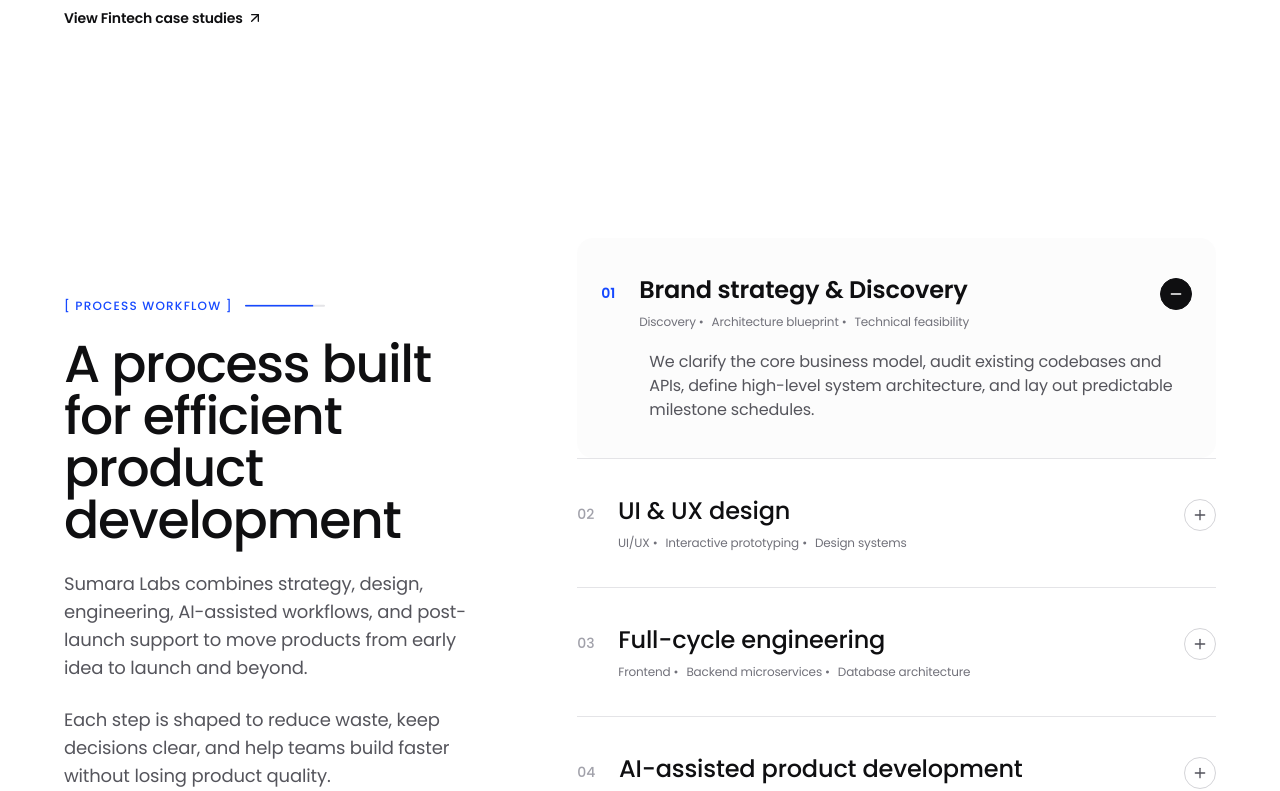
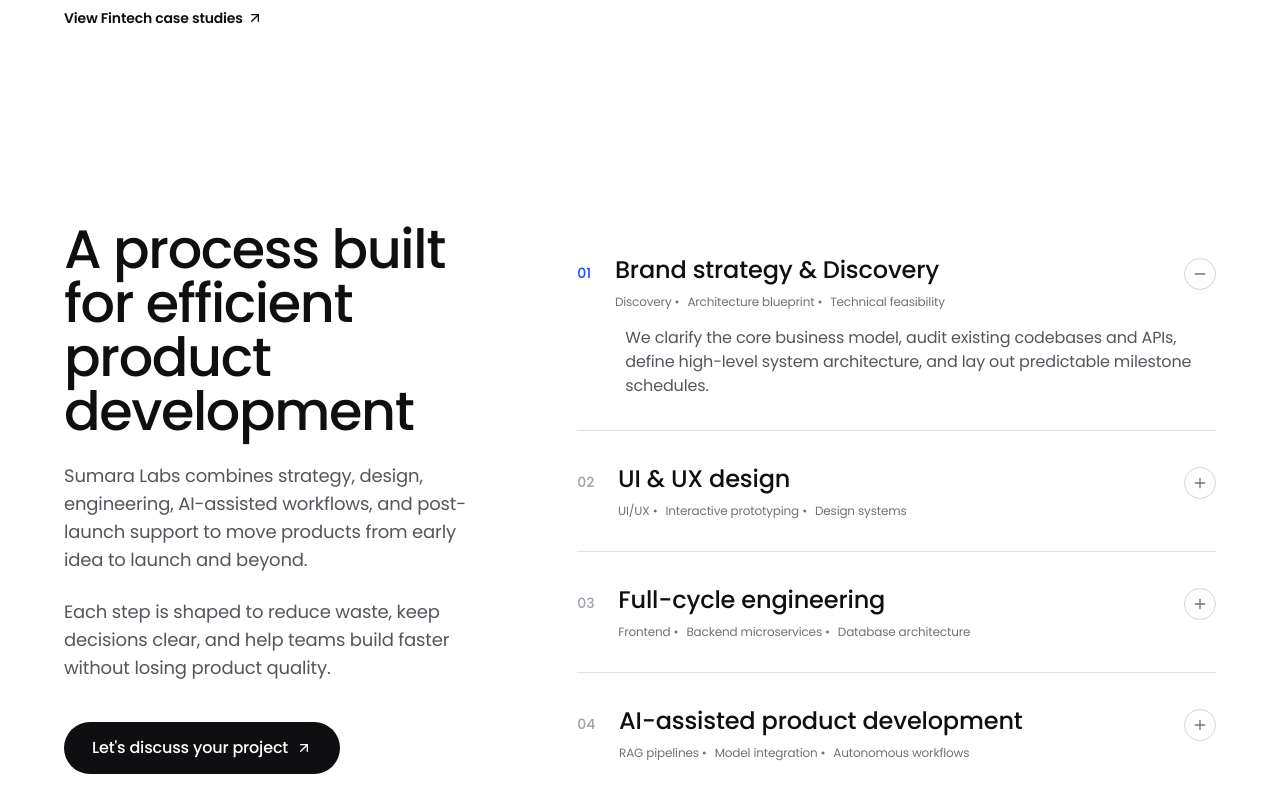
Before and after one commit to Software-House-EB/sumara-labs, a React (Vite) app: page / in a window 1280 px wide. Shown: the part 5260-6051 px from the top of the page. Built offline with nearby package versions, Linux system fonts and the light colour scheme.

Commit message:
style: remove progress bar, restore clean FAQ-style accordion, and align sticky bottom boundary

```diff
--- a/src/components/home/ProcessSection.jsx
+++ b/src/components/home/ProcessSection.jsx
@@ -1,6 +1,6 @@
-import React, { useState, useRef } from 'react';
+import React, { useState } from 'react';
 import { Link } from 'react-router-dom';
-import { motion, AnimatePresence, useScroll, useTransform } from 'framer-motion';
+import { motion, AnimatePresence } from 'framer-motion';
 import { Plus, Minus, ArrowUpRight } from 'lucide-react';
 
 const processSteps = [
@@ -44,47 +44,16 @@ const processSteps = [
 
 export default function ProcessSection() {
   const [openStep, setOpenStep] = useState(0);
-  const sectionRef = useRef(null);
-
-  // Scroll-linked progress for dynamic slide-down animation
-  const { scrollYProgress } = useScroll({
-    target: sectionRef,
-    offset: ['start start', 'end end'],
-  });
-
-  // Smooth slide-down parallax translation for sticky left column
-  const leftSlideY = useTransform(scrollYProgress, [0, 1], [0, 70]);
 
   return (
-    <section
-      ref={sectionRef}
-      id="process"
-      className="py-16 sm:py-24 lg:py-28 bg-white relative"
-    >
+    <section id="process" className="py-16 sm:py-20 lg:py-24 bg-white relative">
       <div className="section-container">
         <div className="grid grid-cols-1 md:grid-cols-12 gap-12 lg:gap-20 items-start">
           {/* ========================================================
-              LEFT COLUMN: Sticky & Animates Slide Down with Scroll
+              LEFT COLUMN: Sticky headline & CTA (Aligns with bottom)
               ======================================================== */}
-          <div className="md:col-span-5 md:sticky md:top-32 lg:top-36 self-start z-10">
-            <motion.div
-              style={{ y: leftSlideY }}
-              className="space-y-6"
-            >
-              {/* Process Step Progress Bar */}
-              <div className="flex items-center gap-3">
-                <span className="text-xs font-mono font-medium uppercase tracking-widest text-[#1649FF]">
-                  [ Process Workflow ]
-                </span>
-                <div className="h-0.5 flex-1 max-w-[80px] bg-zinc-200 rounded-full overflow-hidden">
-                  <motion.div
-                    style={{ scaleX: scrollYProgress, transformOrigin: 'left' }}
-                    className="h-full bg-[#1649FF]"
-                  />
-                </div>
-              </div>
-
-              <h2 className="text-3xl sm:text-5xl lg:text-[52px] font-medium tracking-tight text-[#0f0f11] leading-[1.12]">
+          <div className="md:col-span-5 md:sticky md:top-28 lg:top-32 self-start space-y-6">
+            <h2 className="text-3xl sm:text-5xl lg:text-[54px] font-medium tracking-tight text-[#0f0f11] leading-[1.12]">
               A process built for efficient product development
             </h2>
             <p className="text-base sm:text-lg text-[#55555c] leading-relaxed">
@@ -103,36 +72,28 @@ export default function ProcessSection() {
                 <ArrowUpRight className="w-4 h-4 ml-2 transition-transform duration-300 group-hover:translate-x-0.5 group-hover:-translate-y-0.5" />
               </Link>
             </div>
-            </motion.div>
           </div>
 
           {/* ========================================================
-              RIGHT COLUMN: Freely Scrollable Step-by-Step Accordion
+              RIGHT COLUMN: Clean FAQ-style Accordion Steps
               ======================================================== */}
           <div className="md:col-span-7 divide-y divide-zinc-200">
             {processSteps.map((step, idx) => {
               const isOpen = openStep === idx;
               return (
-                <div
-                  key={idx}
-                  className={`py-7 sm:py-9 transition-colors ${
-                    isOpen ? 'bg-zinc-50/50 rounded-2xl px-4 sm:px-6' : ''
-                  }`}
-                >
+                <div key={idx} className="py-6 sm:py-8 transition-colors">
                   <button
                     onClick={() => setOpenStep(isOpen ? -1 : idx)}
-                    className="w-full text-left flex items-start justify-between gap-4 group"
+                    className="w-full text-left flex items-start justify-between gap-4 group cursor-pointer"
                   >
                     <div className="flex items-baseline gap-4 sm:gap-6">
                       <span className={`text-sm font-mono font-medium transition-colors ${
-                        isOpen ? 'text-[#1649FF] font-semibold' : 'text-zinc-400'
+                        isOpen ? 'text-[#1649FF]' : 'text-zinc-400'
                       }`}>
                         {step.number}
                       </span>
                       <div>
-                        <h3 className={`text-xl sm:text-2xl font-medium transition-colors ${
-                          isOpen ? 'text-[#0f0f11] font-semibold' : 'text-[#0f0f11] group-hover:text-[#1649FF]'
-                        }`}>
+                        <h3 className="text-xl sm:text-2xl font-medium text-[#0f0f11] group-hover:text-[#1649FF] transition-colors">
                           {step.title}
                         </h3>
                         <div className="flex flex-wrap gap-2 mt-2">
@@ -148,11 +109,7 @@ export default function ProcessSection() {
                       </div>
                     </div>
 
-                    <div className={`w-8 h-8 rounded-full border flex items-center justify-center shrink-0 transition-all duration-300 mt-1 ${
-                      isOpen
-                        ? 'border-[#0f0f11] bg-[#0f0f11] text-white'
-                        : 'border-zinc-300 text-zinc-600 group-hover:border-black'
-                    }`}>
+                    <div className="w-8 h-8 rounded-full border border-zinc-300 flex items-center justify-center text-zinc-500 group-hover:border-zinc-900 group-hover:text-zinc-900 shrink-0 transition-colors mt-1">
                       {isOpen ? <Minus className="w-4 h-4" /> : <Plus className="w-4 h-4" />}
                     </div>
                   </button>
@@ -166,7 +123,7 @@ export default function ProcessSection() {
                         transition={{ duration: 0.35, ease: [0.16, 1, 0.3, 1] }}
                         className="overflow-hidden"
                       >
-                        <div className="pt-5 pl-8 sm:pl-12 text-sm sm:text-base text-[#55555c] leading-relaxed">
+                        <div className="pt-4 pl-8 sm:pl-12 text-sm sm:text-base text-[#55555c] leading-relaxed">
                           {step.desc}
                         </div>
                       </motion.div>
```
Lines whose indentation alone changed are shown as unchanged.
